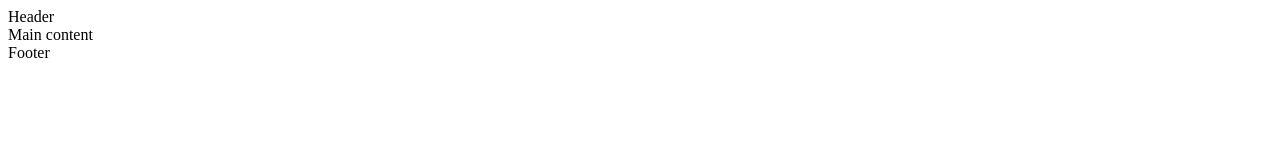
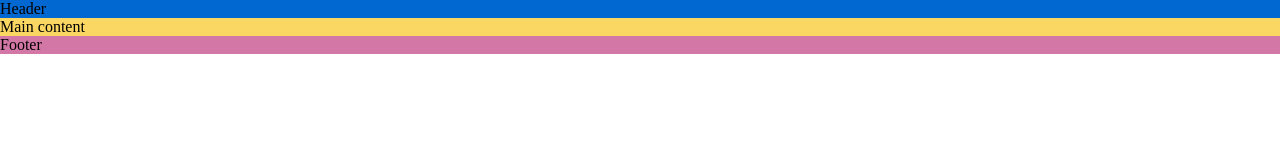
Before and after one commit to Pazzyb/love-running, a plain HTML site: page index.html in a window 1280 px wide. Drawn offline with Linux system fonts and the light colour scheme.

Commit message:
added stylesheet, structure

```diff
--- /dev/null
+++ b/assets/css/style.css
@@ -0,0 +1,17 @@
+* {
+    margin: 0;
+    padding: 0;
+    box-sizing: border-box;
+}
+
+header {
+    background-color: #0068d0;
+}
+
+main {
+    background-color: #fad762;
+}
+
+footer {
+    background-color: #d378a6;
+}
--- a/index.html
+++ b/index.html
@@ -16,6 +16,8 @@
     <link rel="apple-touch-icon" sizes="180x180" href="assets/favicon/apple-touch-icon.png">
     <link rel="icon" type="image/png" sizes="32x32" href="assets/favicon/favicon-32x32.png">
     <link rel="icon" type="image/png" sizes="16x16" href="assets/favicon/favicon-16x16.png">
+    <!-- CSS Stylesheet -->
+    <link rel="stylesheet" href="assets/css/style.css">
 
 </head>
 
```
